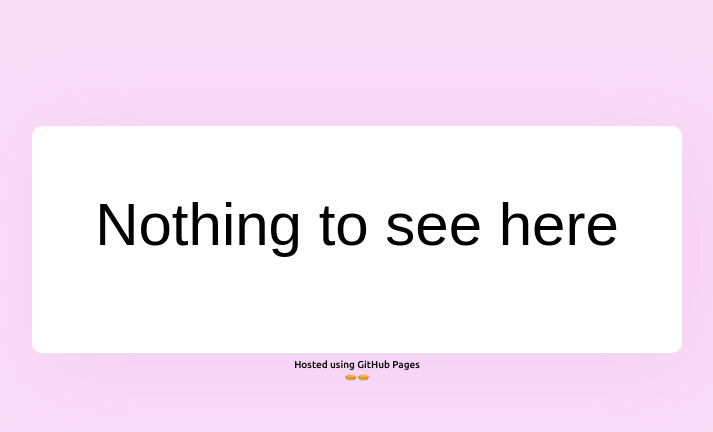
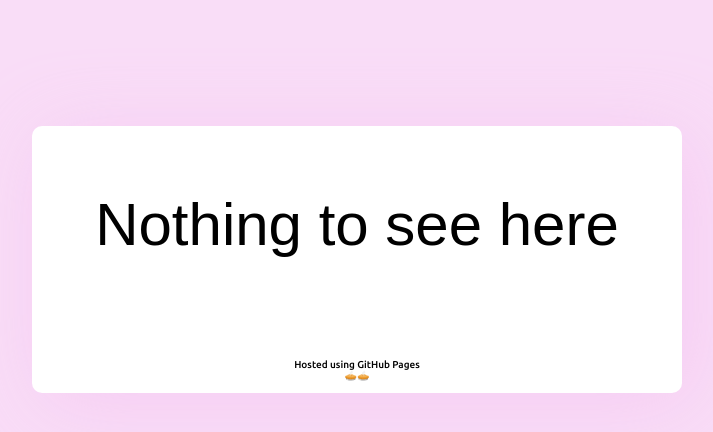
Before and after one commit to Pie21q/Pie21q.github.io, a plain HTML site: page index.html in a window 1280 px wide. Shown: the whole page, without its empty margins (283-996 px from the left). Drawn offline with Linux system fonts and the light colour scheme; a web font is replaced by a local one.

Commit message:
Update index.html

```diff
--- a/index.html
+++ b/index.html
@@ -63,8 +63,9 @@
 
         .TextContainer {
             width: fit-content;
-            height: 100px;
+            height: min-content;
             padding: 5%;
+            padding-bottom: 1%;
             background-color: rgb(255, 255, 255);
             border-radius: 10px;
             margin-left:auto;
@@ -80,7 +81,7 @@
 <body style="background-color: rgba(243, 182, 238, 0.459);">
     <div class="TextContainer">
         <div style="margin-bottom: 2px;font-size: 60px; text-align: center;" class="hammersmith-one-regular Title">Nothing to see here</div>
-        <div style="margin-top: 100px; margin-bottom: 50px;">
+        <div style="margin-top: 100px; margin-bottom: 0px;">
             <div style="font-size: 10px; text-align: center;" class="ubuntu-medium">Hosted using GitHub Pages</div>
             <div style="font-size: 10px; text-align: center;">🥧🥧</div>
         </div>
```
